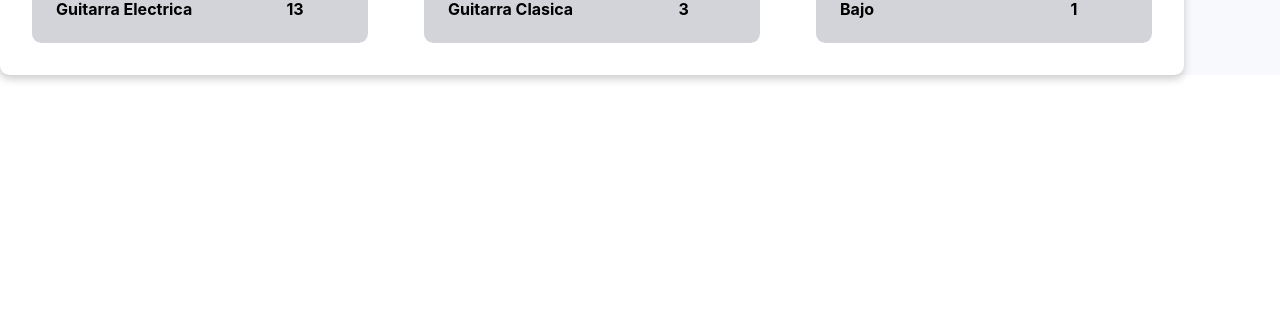
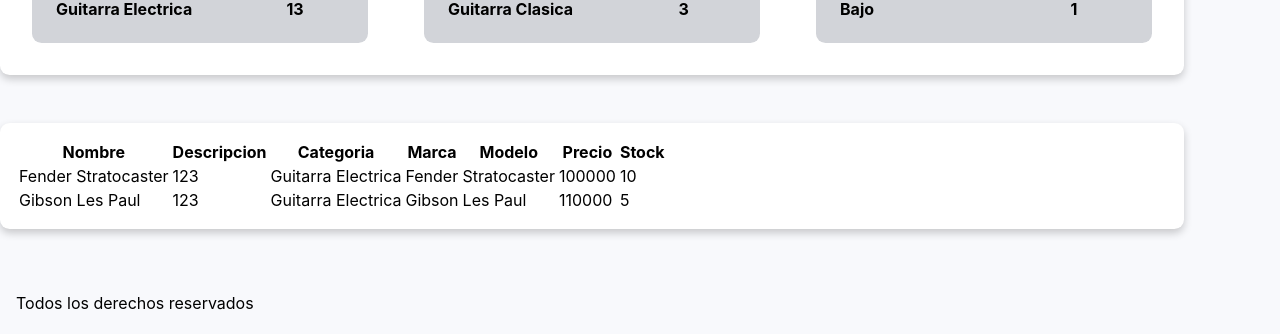
Before and after one commit to 1120CDFSNCN29ARED/grupo-11, a React (Create React App) app in the folder Dashboard/: page / in a window 1280 px wide. Shown: the part 589-923 px from the top of the page. Before the commit the page ends 800 px from the top, so only its background shows below. Built offline with nearby package versions, Linux system fonts and the light colour scheme.

Commit message:
Add footer

```diff
--- /dev/null
+++ b/Dashboard/src/assets/css/footer.css
@@ -0,0 +1,4 @@
+#footer {
+    margin-top: 4em;
+    padding: 0 0 1.5em 1em;
+}
--- /dev/null
+++ b/Dashboard/src/assets/css/products.css
@@ -0,0 +1,8 @@
+#products-table-container {
+    margin: 3em 0 0 0;
+    background-color: white;
+    border-radius: 0.6em;
+    box-shadow: 0 4px 8px 0 rgba(0,0,0,0.2);
+    padding: 1em;
+    width: 90%;
+}
--- /dev/null
+++ b/Dashboard/src/components/Footer.js
@@ -0,0 +1,11 @@
+import '../assets/css/footer.css';
+
+function Footer() {
+  return (
+    <div id="footer">
+      Todos los derechos reservados
+    </div>
+  );
+}
+
+export default Footer;
--- a/Dashboard/src/components/MainContainer.js
+++ b/Dashboard/src/components/MainContainer.js
@@ -2,6 +2,7 @@
 import MainSection from './MainSection';
 import Categories from './Categories';
 import Products from './Products';
+import Footer from './Footer';
 
 function MainContainer() {
   return (
@@ -9,6 +10,7 @@
       <MainSection />
       <Categories />
       <Products />
+      <Footer />
     </div>
   );
 }
--- a/Dashboard/src/components/Products.js
+++ b/Dashboard/src/components/Products.js
@@ -1,6 +1,50 @@
+import '../assets/css/products.css';
+import ProductsTableRow from './ProductsTableRow';
+
+let productsData = [
+  {
+    Name: 'Fender Stratocaster',
+    Description: '123',
+    Category: 'Guitarra Electrica',
+    Brand: 'Fender',
+    Model: 'Stratocaster',
+    Price: 100000,
+    Stock: 10
+  },
+  {
+    Name: 'Gibson Les Paul',
+    Description: '123',
+    Category: 'Guitarra Electrica',
+    Brand: 'Gibson',
+    Model: 'Les Paul',
+    Price: 110000,
+    Stock: 5
+  }
+];
+
 function Products() {
   return (
-    <div>
+    <div id="products-table-container">
+      <table>
+        <thead>
+          <tr>
+            <th>Nombre</th>
+            <th>Descripcion</th>
+            <th>Categoria</th>
+            <th>Marca</th>
+            <th>Modelo</th>
+            <th>Precio</th>
+            <th>Stock</th>
+          </tr>
+        </thead>
+        <tbody>
+          {
+            productsData.map((row , i) => {
+              return <ProductsTableRow { ...row} key={i}/>
+            })
+          }
+        </tbody>
+      </table>
     </div>
   );
 }
--- /dev/null
+++ b/Dashboard/src/components/ProductsTableRow.js
@@ -0,0 +1,17 @@
+import '../assets/css/productsTableRow.css';
+
+function ProductsTableRow(props) {
+    return (
+      <tr>
+        <td>{props.Name}</td>
+        <td>{props.Description}</td>
+        <td>{props.Category}</td>
+        <td>{props.Brand}</td>
+        <td>{props.Model}</td>
+        <td>{props.Price}</td>
+        <td>{props.Stock}</td>
+      </tr>
+    );
+}
+
+export default ProductsTableRow;
```
Also changed, not shown: Dashboard/src/assets/css/productsTableRow.css (added).
